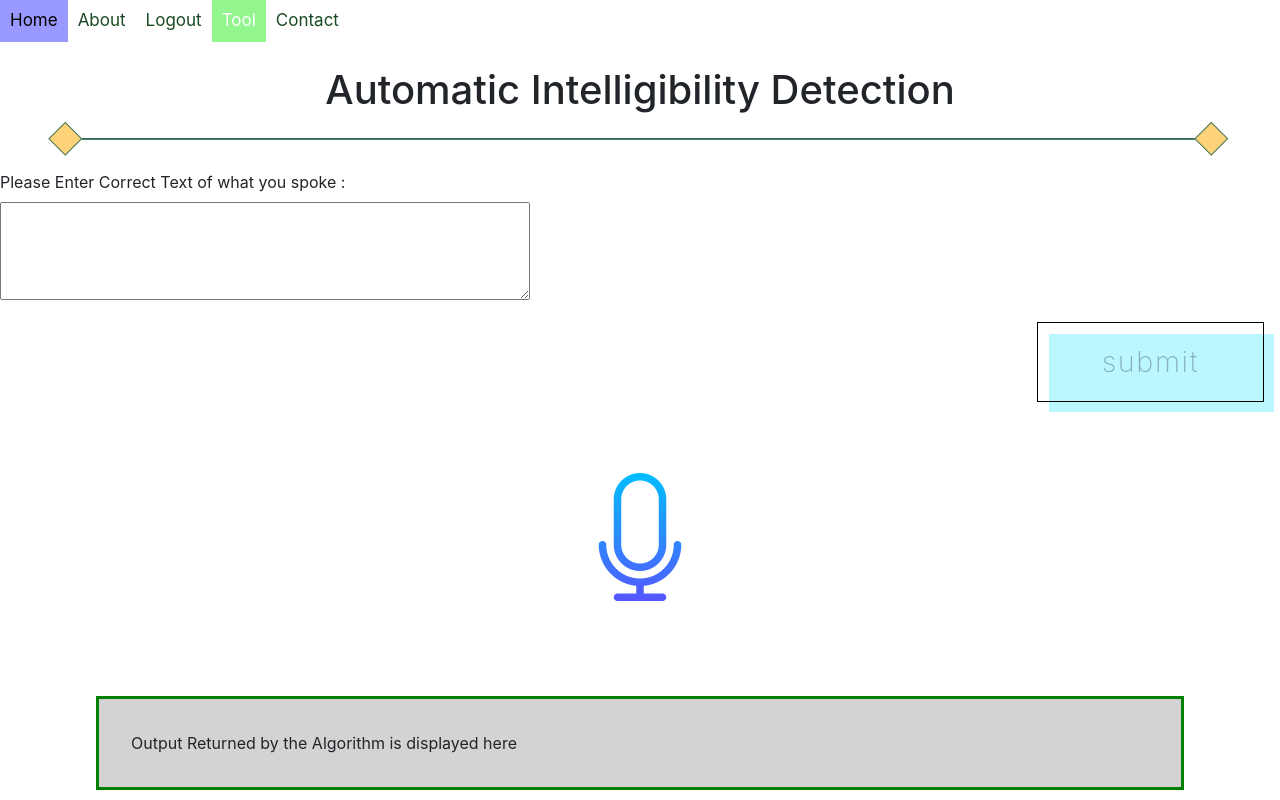
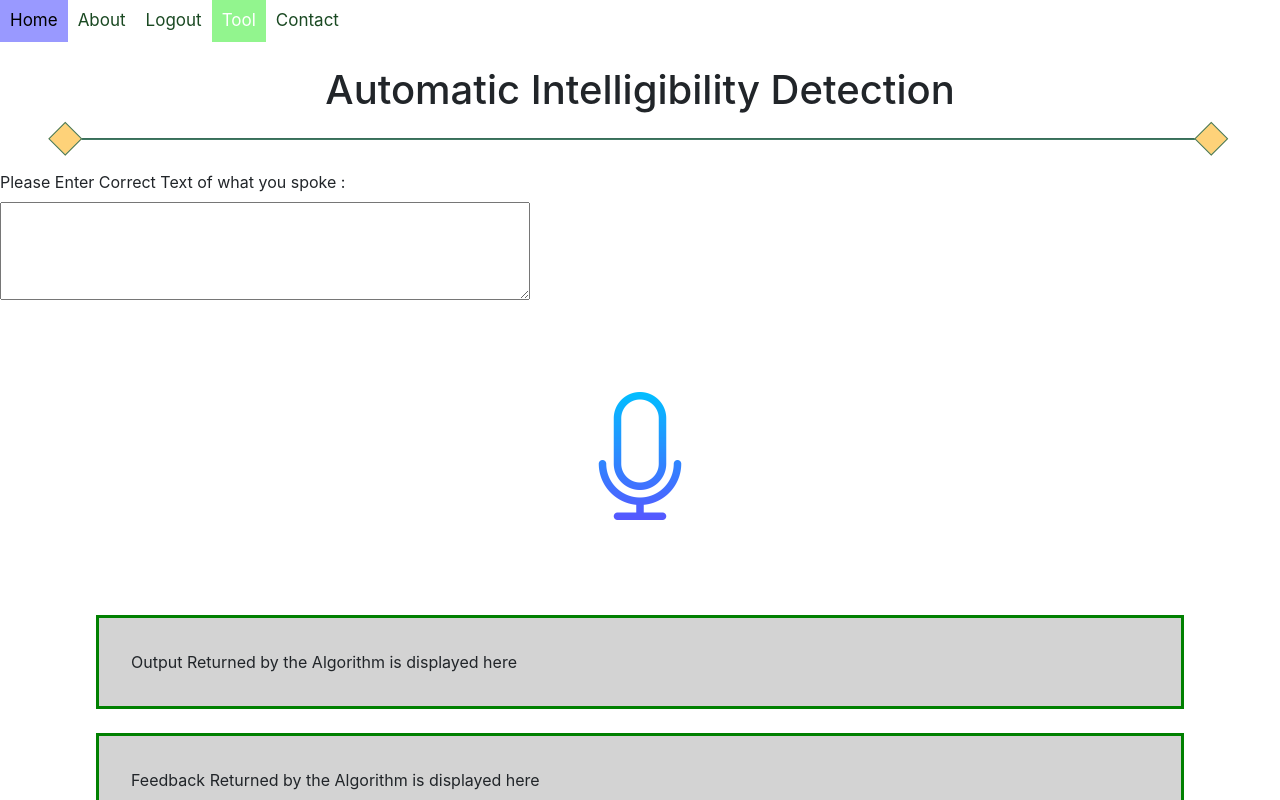
Before and after one commit to princesinghtomar/BTP, a React (Create React App) app in the folder frontend/: page /#/tool in a window 1280 px wide. Shown: the top 800 px of the page. Built offline with nearby package versions, Linux system fonts and the light colour scheme; no server answers; what mic-recorder-to-mp3 would draw is missing.

Commit message:
Added route to recieve audio from frontend

```diff
--- a/frontend/src/pages/tool.js
+++ b/frontend/src/pages/tool.js
@@ -3,7 +3,7 @@ import "./navbar.css";
 import styles from "./tool.module.css";
 import MicRecorder from "mic-recorder-to-mp3";
 import UserContext from "../contexts/User/UserContext";
-import axios from "axios";
+import Axios from "axios";
 
 const Mp3Recorder = new MicRecorder({ bitRate: 128 });
 
@@ -31,7 +31,8 @@ class Main extends Component {
   // }
 
   handleChange(e) {
-    let subst = this.state.blobURL.length > 0 && this.state.sentence.length > 3;
+    let subst =
+      this.state.blobURL.length > 0 && this.state.sentence.length > 3;
     this.setState({
       sentence: e.target.value,
       submitstate: subst,
@@ -137,7 +138,7 @@ class Main extends Component {
                     onChange={(e) => this.handleChange(e)}
                   ></textarea>
                   <div className={styles.submitbuttndiv}>
-                    {/* {this.state.submitstate && (
+                    {this.state.submitstate && (
                       <button
                         className={styles.submitbuttnstyle}
                         onClick={this.onSubmit}
@@ -145,14 +146,7 @@ class Main extends Component {
                       >
                         submit
                       </button>
-                    )} */}
-                    <button
-                        className={styles.submitbuttnstyle}
-                        onClick={this.onSubmit}
-                        disabled={!this.state.submitstate}
-                      >
-                        submit
-                      </button>
+                    )}
                   </div>
                 </div>
               </div>
```
Also changed, not shown: 2 other files (tests, documents, lock files or other folders).
